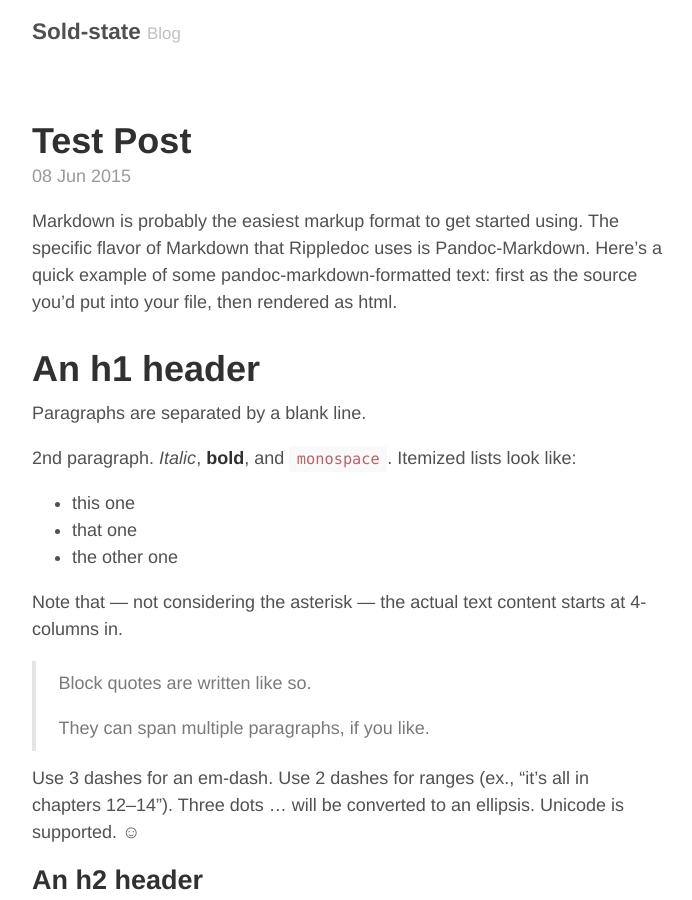
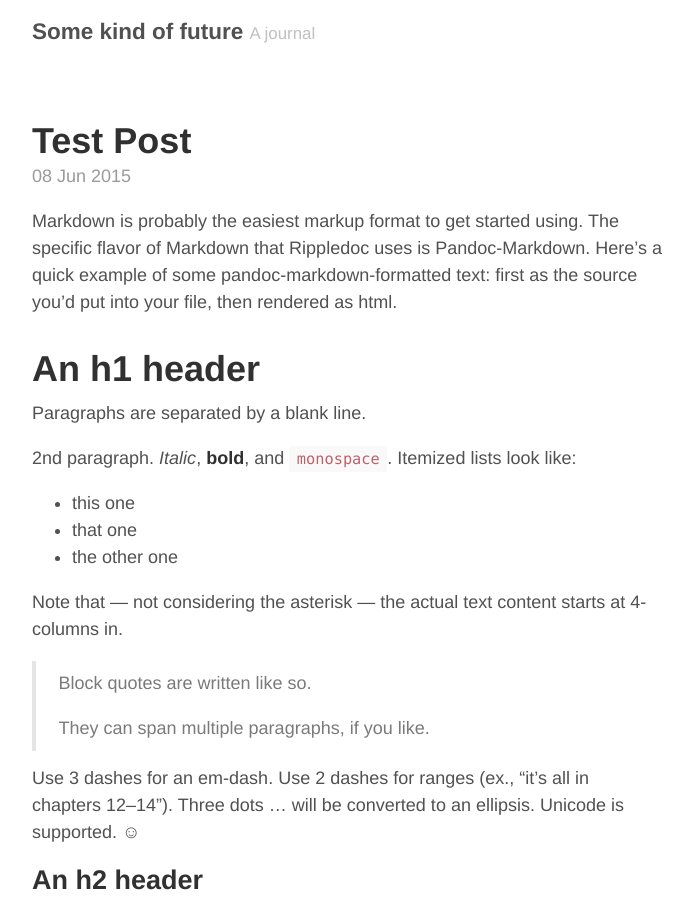
Before and after one commit to JoeMWatson/JoeMWatson.github.io, a Jekyll site: the page built from index.html, in a window 1280 px wide and 900 px high. Shown: the whole window, without its empty margins (293-985 px from the left). Built offline with Jekyll 4.4.1, drawn with Linux system fonts in a browser that asks for light colours; the list of posts is cut into pages by our own code.

Commit message:
title again

```diff
--- a/_config.yml
+++ b/_config.yml
@@ -5,8 +5,8 @@ permalink:           pretty
 relative_permalinks: true
 
 # Setup
-title:               Sold-state
-tagline:             Blog
+title:               Some kind of future
+tagline:             A journal
 url:                 http://joemwatson.github.io./m
 paginate:            1
 baseurl:             "http://joemwatson.github.io./"
```
